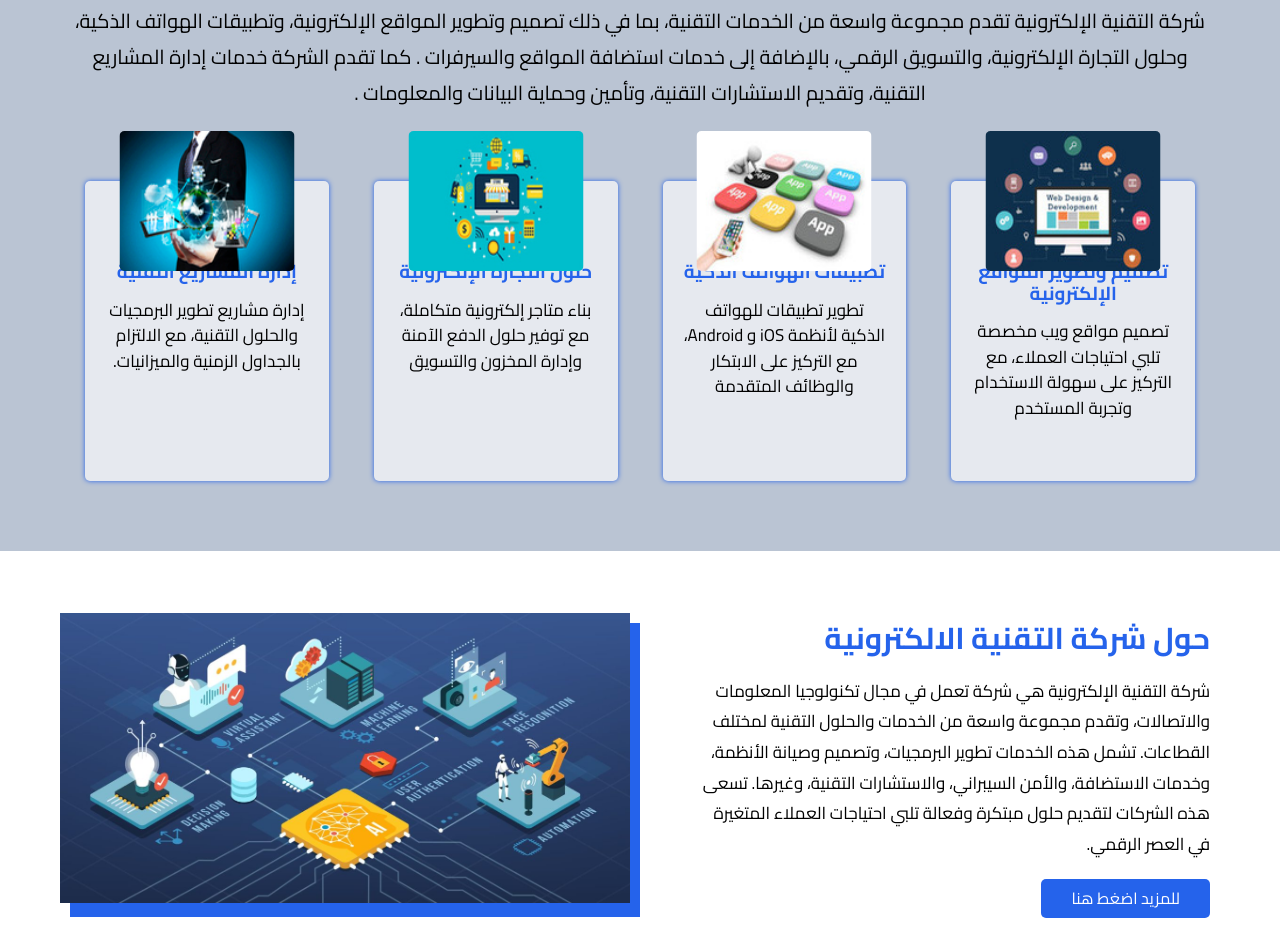
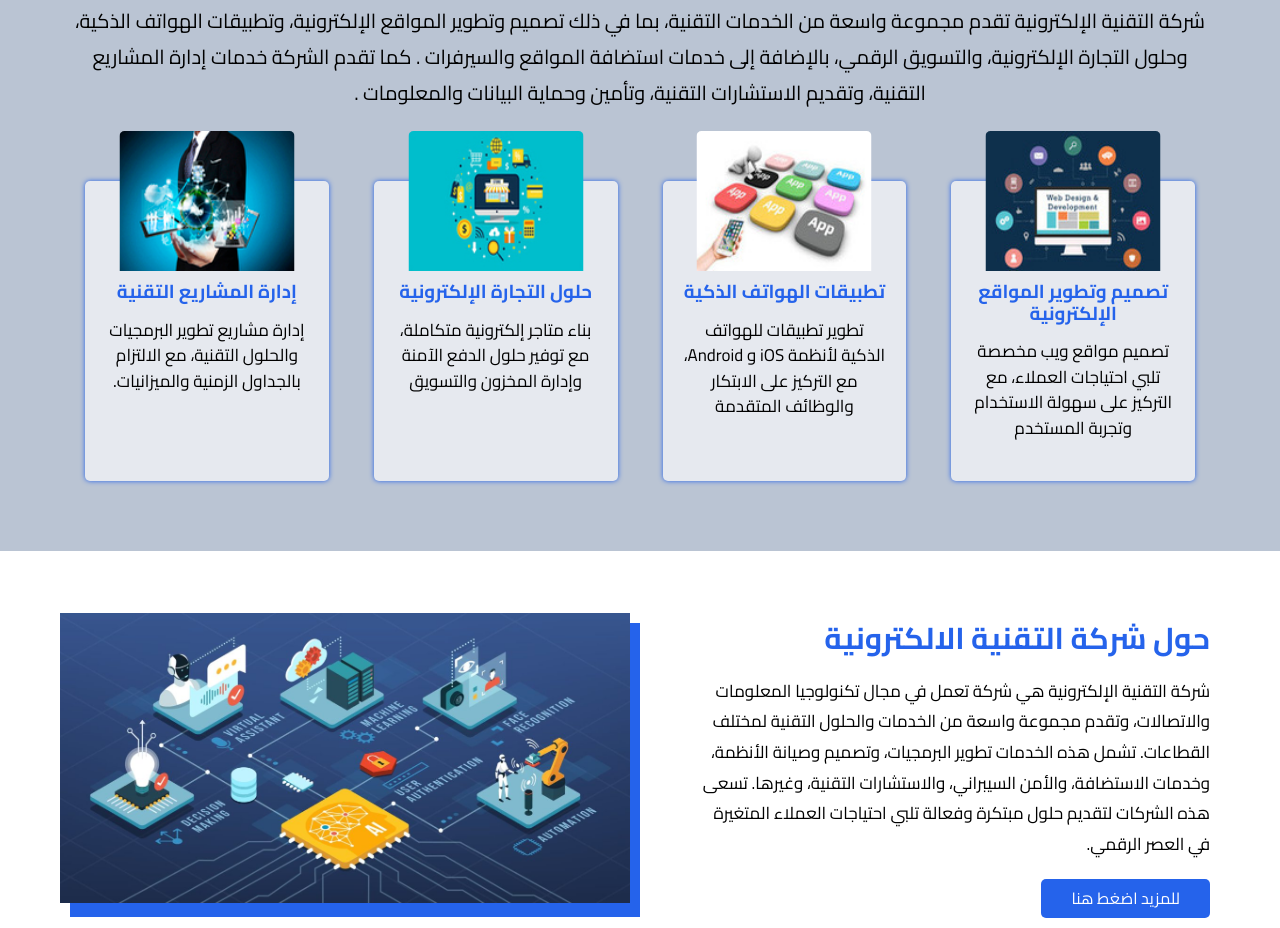
Before and after one commit to a1b2a3s4/first-website, a plain HTML site: page index.html in a window 1280 px wide. Shown: the part 836-1764 px from the top of the page. Drawn offline with Linux system fonts and the light colour scheme.

Commit message:
Update style.css

```diff
--- a/css/style.css
+++ b/css/style.css
@@ -471,18 +471,18 @@ ul {
 
     .all-services .service img {
         width: 175px;
+        padding-bottom: 15px;
         position: absolute;
         top: -50px;
         left: 50%;
         transform: translateX(-50%);
         border-radius: 5px;
-        margin-bottom:20px;
     }
 
     .all-services .service h3 {
         margin-bottom: 15px;
         color: var(--main-color);
-        margin-top: 60px;
+        margin-top: 80px;
     }
 
     .all-services .service p {
```
